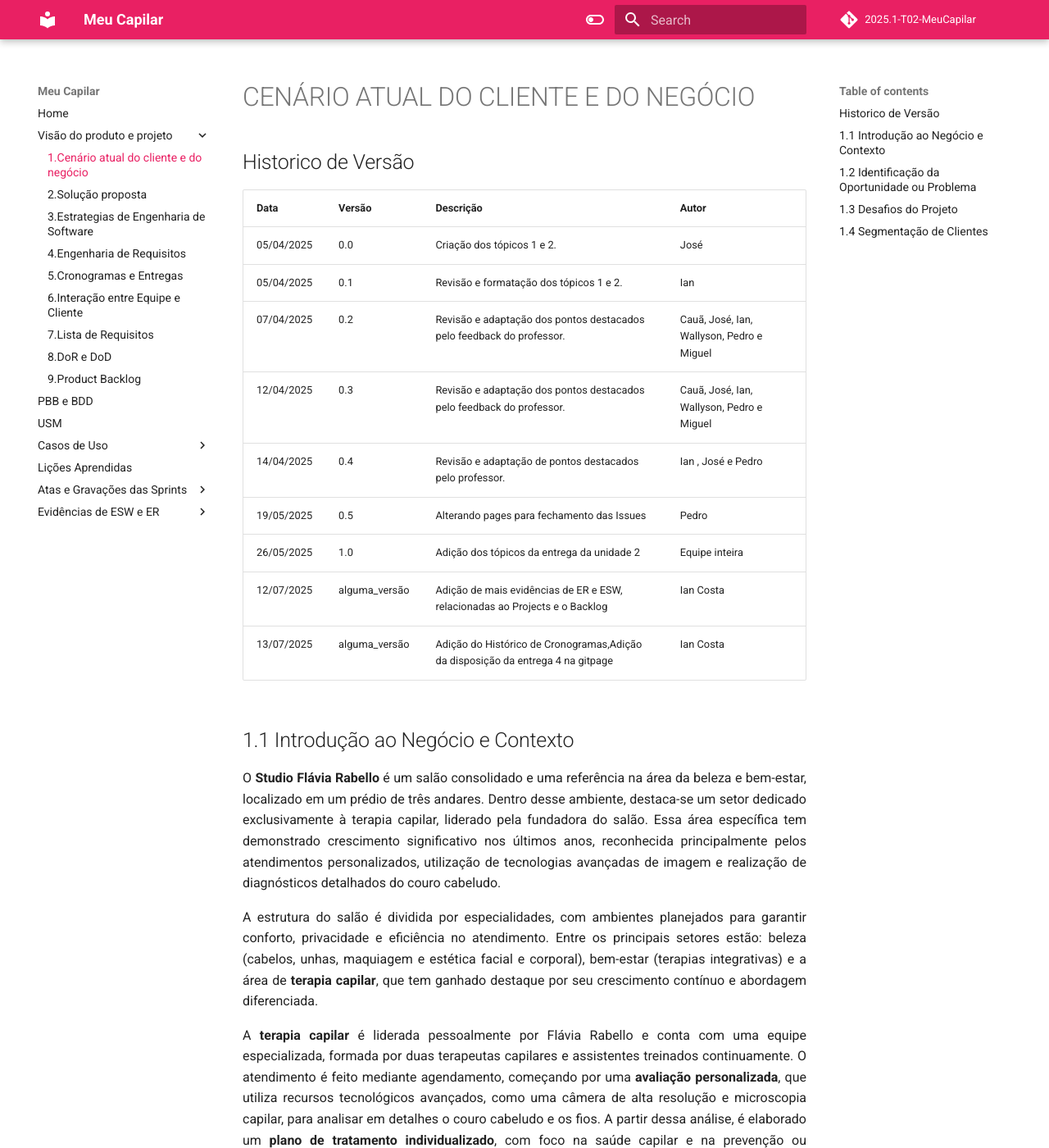
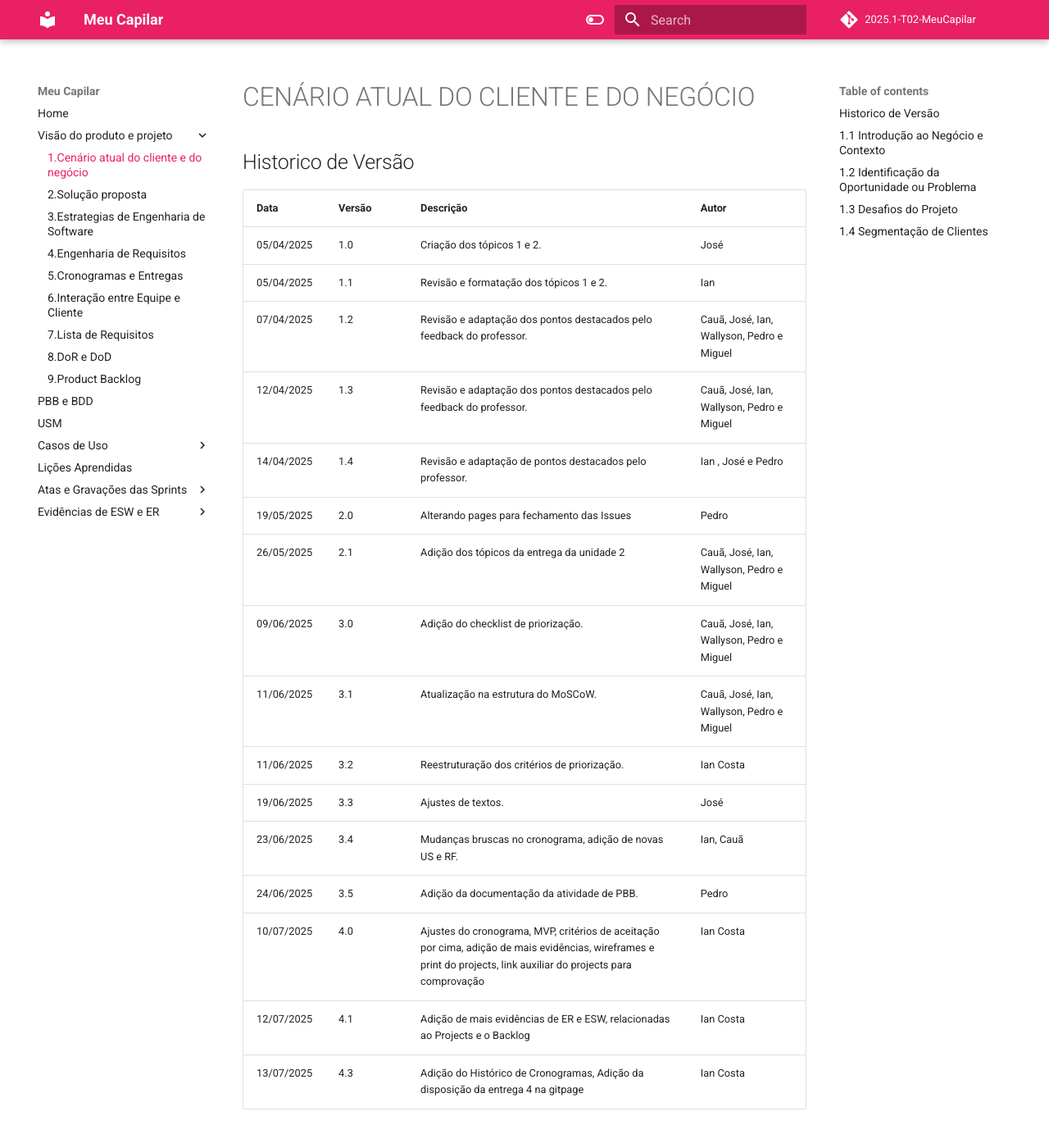
Before and after one commit to mdsreq-fga-unb/2025.1-T02-MeuCapilar, an MkDocs documentation site: the page built from docs/unidade1/sessao1.md, in a window 1280 px wide and 1400 px high. Shown: the whole window at 82% size. Built offline with MkDocs 1.6.1 and Material for MkDocs 9.7.7, drawn with Linux system fonts in a browser that asks for light colours; comment, search, counter and statistics services are not loaded.

Commit message:
att/historico_versao

```diff
--- a/docs/unidade1/sessao1.md
+++ b/docs/unidade1/sessao1.md
@@ -3,17 +3,22 @@
 ## Historico de Versão
 | Data       | Versão | Descrição                                             | Autor      |
 |------------|--------|-------------------------------------------------------|------------|
-| 05/04/2025 | 0.0    | Criação dos tópicos 1 e 2.  | José    |
-| 05/04/2025 | 0.1    | Revisão e formatação dos tópicos 1 e 2.  |   Ian      |
-| 07/04/2025 | 0.2    | Revisão e adaptação dos pontos destacados pelo feedback do professor.  | Cauã, José, Ian, Wallyson, Pedro e Miguel    |
-| 12/04/2025 | 0.3    | Revisão e adaptação dos pontos destacados pelo feedback do professor.  | Cauã, José, Ian, Wallyson, Pedro e Miguel    |
-| 14/04/2025 | 0.4    | Revisão e adaptação de pontos destacados pelo professor.  | Ian , José e Pedro    |
-| 19/05/2025 | 0.5    | Alterando pages para fechamento das Issues  | Pedro    |
-| 26/05/2025 | 1.0    | Adição dos tópicos da entrega da unidade 2 | Equipe inteira    |
-| 12/07/2025 | alguma_versão    | Adição de mais evidências de ER e ESW, relacionadas ao Projects e o Backlog | Ian Costa    |
-| 13/07/2025 | alguma_versão    | Adição do Histórico de Cronogramas,Adição da disposição da entrega 4 na gitpage | Ian Costa    |
-
-
+| 05/04/2025 | 1.0    | Criação dos tópicos 1 e 2.  | José    |
+| 05/04/2025 | 1.1    | Revisão e formatação dos tópicos 1 e 2.  |   Ian      |
+| 07/04/2025 | 1.2    | Revisão e adaptação dos pontos destacados pelo feedback do professor.  | Cauã, José, Ian, Wallyson, Pedro e Miguel    |
+| 12/04/2025 | 1.3    | Revisão e adaptação dos pontos destacados pelo feedback do professor.  | Cauã, José, Ian, Wallyson, Pedro e Miguel    |
+| 14/04/2025 | 1.4    | Revisão e adaptação de pontos destacados pelo professor.  | Ian , José e Pedro    |
+| 19/05/2025 | 2.0    | Alterando pages para fechamento das Issues  | Pedro    |
+| 26/05/2025 | 2.1    | Adição dos tópicos da entrega da unidade 2 | Cauã, José, Ian, Wallyson, Pedro e Miguel    |
+| 09/06/2025 | 3.0    | Adição do checklist de priorização. | Cauã, José, Ian, Wallyson, Pedro e Miguel    |
+| 11/06/2025 | 3.1   | Atualização na estrutura do MoSCoW. | Cauã, José, Ian, Wallyson, Pedro e Miguel    |
+| 11/06/2025 | 3.2    | Reestruturação dos critérios de priorização. | Ian Costa    |
+| 19/06/2025 | 3.3    | Ajustes de textos. | José    |
+| 23/06/2025 | 3.4    | Mudanças bruscas no cronograma, adição de novas US e RF. | Ian, Cauã    |
+| 24/06/2025 | 3.5    | Adição da documentação da atividade de PBB. | Pedro    |
+| 10/07/2025 | 4.0    | Ajustes do cronograma, MVP, critérios de aceitação por cima, adição de mais evidências, wireframes e print do projects, link auxiliar do projects para comprovação | Ian Costa    |
+| 12/07/2025 | 4.1    | Adição de mais evidências de ER e ESW, relacionadas ao Projects e o Backlog | Ian Costa    |
+| 13/07/2025 | 4.3    | Adição do Histórico de Cronogramas, Adição da disposição da entrega 4 na gitpage | Ian Costa    |
 
 ## 1.1 Introdução ao Negócio e Contexto
 
```
